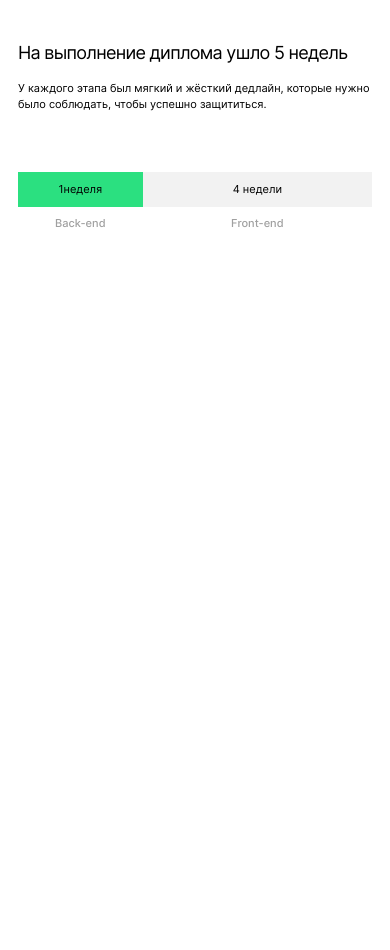
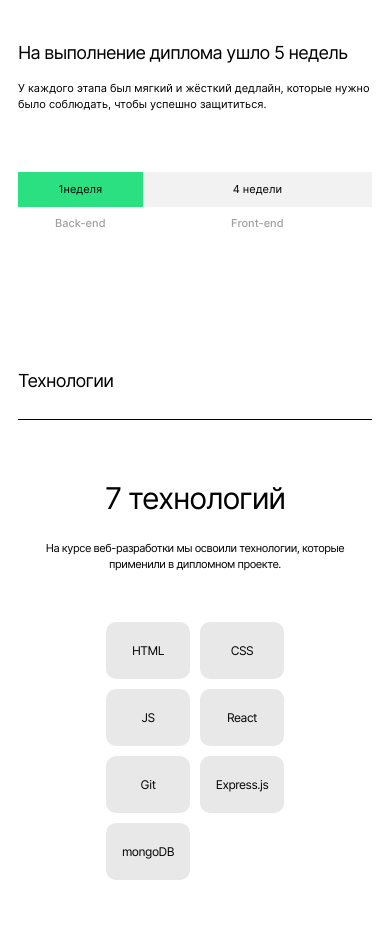
Before and after one commit to tereneka/movies-explorer-frontend, a React app: page / in a window 390 px wide. Shown: the part 982-1932 px from the top of the page. Before the commit the page ends 1282 px from the top, so only its background shows below. Built offline with nearby package versions, Linux system fonts and the light colour scheme.

Commit message:
feat: techs

```diff
--- a/src/components/Main/Main.js
+++ b/src/components/Main/Main.js
@@ -2,12 +2,14 @@ import React from 'react';
 import Promo from '../Promo/Promo';
 import './Main.css';
 import AboutProject from '../AboutProject/AboutProject';
+import Techs from '../Techs/Techs';
 
 function Main() {
   return (
     <div>
       <Promo />
       <AboutProject />
+      <Techs />
     </div>
   );
 }
--- a/src/components/Promo/Promo.css
+++ b/src/components/Promo/Promo.css
@@ -24,7 +24,7 @@
 
 @media screen and (max-width: 900px) {
   .promo {
-    padding: 300px var(--side-padding-m) 70px;
+    padding: 300px 44px 70px;
     gap: 140px;
   }
 
@@ -40,7 +40,7 @@
 
 @media screen and (max-width: 420px) {
   .promo {
-    padding: 183px var(--side-padding-s) 40px;
+    padding: 183px 10px 40px;
     gap: 60px;
   }
 
--- /dev/null
+++ b/src/components/Techs/Techs.css
@@ -0,0 +1,95 @@
+.techs {
+  padding: 100px var(--side-padding-l);
+  background: #f5f5f5;
+}
+
+.techs__sub-title {
+  font-weight: 400;
+  font-size: 50px;
+  line-height: 58px;
+  text-align: center;
+  letter-spacing: -0.04em;
+  margin: 90px 0 0;
+}
+
+.techs__paragraph {
+  font-weight: 400;
+  font-size: 14px;
+  line-height: 20px;
+  text-align: center;
+  letter-spacing: -0.04em;
+  margin: 26px auto 0;
+  width: 460px;
+}
+
+.techs__list {
+  list-style: none;
+  margin: 100px auto 0;
+  padding: 0;
+  display: flex;
+  justify-content: center;
+  gap: 10px;
+}
+
+.techs__list-item {
+  min-width: 84px;
+  padding: 21px 15px;
+  border-radius: var(--border-radius-m);
+  box-sizing: border-box;
+  background: #e8e8e8;
+  font-weight: 400;
+  font-size: 14px;
+  text-align: center;
+  letter-spacing: -0.04em;
+}
+
+@media screen and (max-width: 900px) {
+  .techs {
+    padding: 90px 50px;
+  }
+
+  .techs__sub-title {
+    margin-top: 80px;
+  }
+
+  .techs__paragraph {
+    font-size: 12px;
+    line-height: 18px;
+    margin-top: 22px;
+  }
+
+  .techs__list {
+    margin-top: 83px;
+  }
+
+  .techs__list-item {
+    font-size: 12px;
+  }
+}
+
+@media screen and (max-width: 420px) {
+  .techs {
+    background: var(--light-color);
+    padding: 70px 18px;
+  }
+
+  .techs__sub-title {
+    font-size: 30px;
+    line-height: 36px;
+    margin-top: 60px;
+  }
+
+  .techs__paragraph {
+    font-size: 11px;
+    line-height: 16px;
+    margin-top: 24px;
+    width: 100%;
+  }
+
+  .techs__list {
+    flex-wrap: wrap;
+    justify-content: normal;
+    margin-top: 50px;
+    width: 178px;
+  }
+}
--- /dev/null
+++ b/src/components/Techs/Techs.js
@@ -0,0 +1,32 @@
+import React from 'react';
+import './Techs.css';
+import SectionTitle from '../SectionTitle/SectionTitle';
+import { techs } from '../../constants';
+
+function Techs() {
+  return (
+    <section className='techs'>
+      <SectionTitle text='Технологии' />
+
+      <h3 className='techs__sub-title'>
+        7 технологий
+      </h3>
+
+      <p className='techs__paragraph'>
+        На курсе веб-разработки мы освоили
+        технологии, которые применили в дипломном
+        проекте.
+      </p>
+
+      <ul className='techs__list'>
+        {techs.map((item) => (
+          <li className='techs__list-item'>
+            {item}
+          </li>
+        ))}
+      </ul>
+    </section>
+  );
+}
+
+export default Techs;
--- /dev/null
+++ b/src/constants.js
@@ -0,0 +1,11 @@
+const techs = [
+  'HTML',
+  'CSS',
+  'JS',
+  'React',
+  'Git',
+  'Express.js',
+  'mongoDB',
+];
+
+export { techs };
--- a/src/index.css
+++ b/src/index.css
@@ -13,7 +13,6 @@ body {
   --success-color: #2be080;
   --muted-text-color: #a0a0a0;
   --side-padding-l: 70px;
-  --side-padding-m: 44px;
-  --side-padding-s: 10px;
   --border-radius-s: 3px;
+  --border-radius-m: 10px;
 }
```
